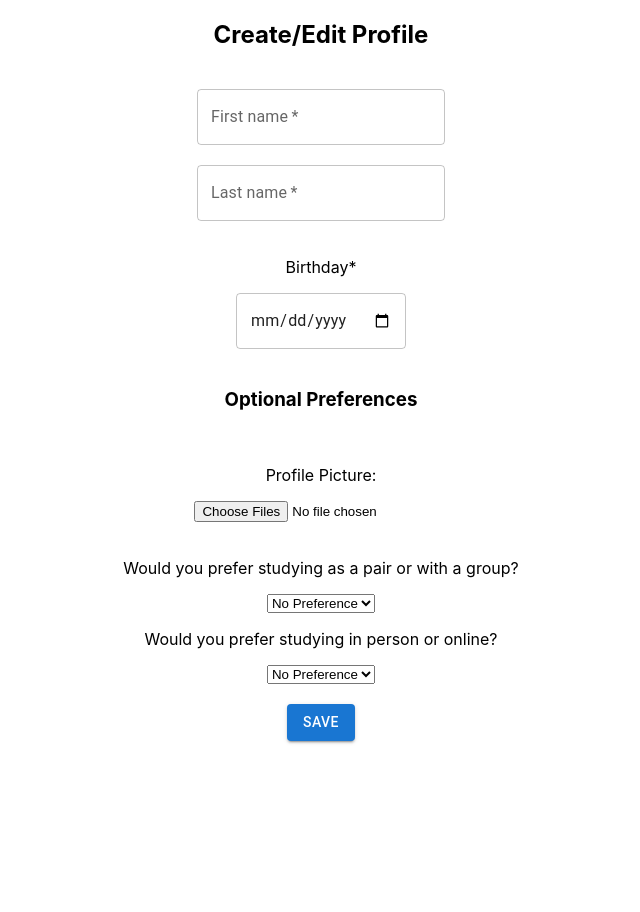
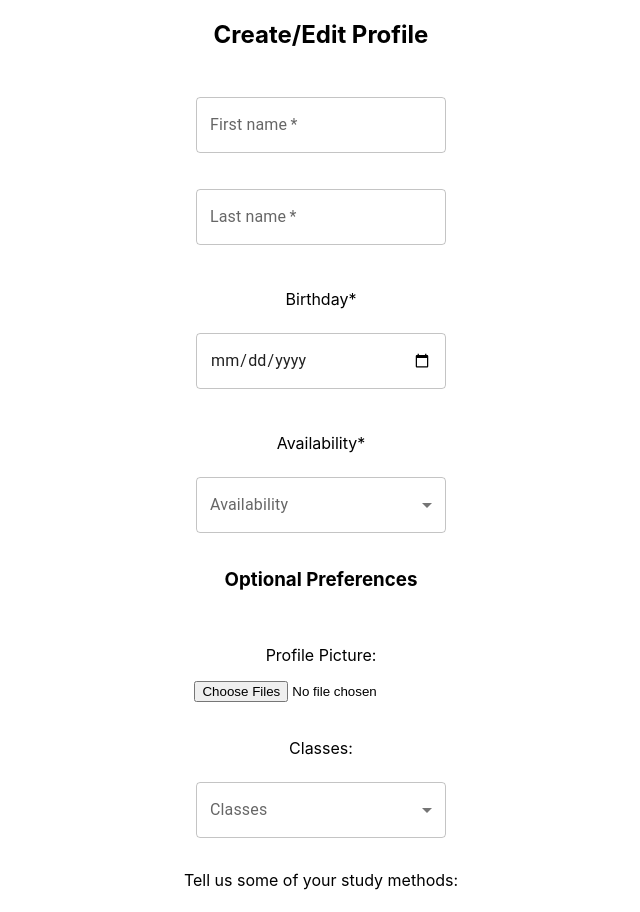
Before and after one commit to elizachary99/studdi, a React (Create React App) app: page /editProfile in a window 1280 px wide. Shown: the top 912 px of the page, without its empty margins (319-959 px from the left). Before the commit the page ends 800 px from the top, so only its background shows below. Built offline with nearby package versions, Linux system fonts and the light colour scheme.

Commit message:
edit profile changed

```diff
--- a/src/EditProfile.js
+++ b/src/EditProfile.js
@@ -2,21 +2,64 @@ import React from 'react'
 import { useState } from 'react'
 import { Button, FormControl, Stack, TextField } from '@mui/material'
 import { useNavigate } from 'react-router-dom'
+import OutlinedInput from '@mui/material/OutlinedInput';
+import InputLabel from '@mui/material/InputLabel';
+import MenuItem from '@mui/material/MenuItem';
+import ListItemText from '@mui/material/ListItemText';
+import Select from '@mui/material/Select';
+import Checkbox from '@mui/material/Checkbox';
+// import './index.css';
 
 function EditProfile() {
     const [first, setFirst] = useState("")
     const [last, setLast] = useState("")
     const [birthday, setBirthday] = useState(new Date())
     const [picture, setPicture] = useState()
-    const [studyType, setStudyType] = useState("No Preference")
-    const [studyLocation, setStudyLocation] = useState("No Preference")
+    // const [studyType, setStudyType] = useState("No Preference")
+    // const [studyLocation, setStudyLocation] = useState("No Preference")
     const [error, setError] = useState("\u00A0")
+    const [av, setAv] = useState([])
+    const [clas, setClas] = useState([])
+    const [method, setMethod] = useState([])
+
+    const handleChangeA = (event) => {
+        const {
+            target: { value },
+        } = event;
+        setAv(
+            // On autofill we get a stringified value.
+            typeof value === 'string' ? value.split(',') : value,
+        );
+    };
+
+    const handleChangeC = (event) => {
+        const {
+            target: { value },
+        } = event;
+        setClas(
+            // On autofill we get a stringified value.
+            typeof value === 'string' ? value.split(',') : value,
+        );
+    };
+
+    const handleChangeM = (event) => {
+        const {
+            target: { value },
+        } = event;
+        setMethod(
+            // On autofill we get a stringified value.
+            typeof value === 'string' ? value.split(',') : value,
+        );
+    };
 
     const navigate = useNavigate()
 
     const handleSubmit = (e) => {
         e.preventDefault()
     }
+    const methods = ['Pair', 'Group', 'In Person', 'Online'];
+    const times = ['Mon. Morning', 'Mon. Afternoon', 'Tues. Morning', 'Tues. Afternoon', 'Wed. Morning', 'Wed. Afternoon', 'Thurs. Morning', 'Thurs. Afternoon', 'Fri. Morning', 'Fri. Afternoon', 'Sat. Morning', 'Sat. Afternoon', 'Sun. Morning', 'Sun. Afternoon'];
+    const classes = ['BIOL 101', 'ECON101']
 
     return (
         <Stack id="profile-panel" direction="column" alignItems="center">
@@ -24,18 +67,84 @@ function EditProfile() {
             <form onSubmit={handleSubmit}>
                 <Stack id="profile-form" direction="column" alignItems="center">
                     <TextField id="first" label='First name' required
-                        value={first} onChange={e => setFirst(e.target.value)} /><br />
+                        value={first} onChange={e => setFirst(e.target.value)} sx={{ m: 1, width: 250 }} /><br />
                     <TextField id='last' label='Last name' required
-                        value={last} onChange={e => setLast(e.target.value)} /><br />
+                        value={last} onChange={e => setLast(e.target.value)} sx={{ m: 1, width: 250 }} /><br />
+
                     <p>Birthday*</p>
                     <TextField type="date" id="birthday" required
-                        value={birthday} onChange={e => setBirthday(e.target.value)} /><br />
+                        value={birthday} onChange={e => setBirthday(e.target.value)} sx={{ m: 1, width: 250 }} /><br />
+
+                    <p>Availability*</p>
+                    <FormControl sx={{ m: 1, width: 250, mb: 2 }}>
+                        <InputLabel id="demo-multiple-checkbox-label">Availability</InputLabel>
+                        <Select
+                            labelId="demo-multiple-checkbox-label"
+                            id="demo-multiple-checkbox"
+                            multiple={true}
+                            value={av}
+                            onChange={handleChangeA}
+                            input={<OutlinedInput label="Availability" />}
+                            renderValue={(selected) => selected.join(', ')}
+                        >
+                            {times.map((t) => (
+                                <MenuItem key={t} value={t}>
+                                    <Checkbox checked={av.indexOf(t) > -1} />
+                                    <ListItemText primary={t} />
+                                </MenuItem>
+                            ))}
+                        </Select>
+                    </FormControl>
 
                     <h3>Optional Preferences</h3><br />
+
                     <p>Profile Picture:</p>
-                    <input type="file" accept="image/*" multiple="false"
-                        value={picture} onChange={e => setPicture(e.target.value)} /><br />
-                    <p>Would you prefer studying as a pair or with a group?</p>
+                        <input type="file" accept="image/*" multiple="false"
+                            value={picture} onChange={e => setPicture(e.target.value)} />
+                    <br />
+
+                    <p>Classes:</p>
+                    <FormControl sx={{ m: 1, width: 250, mb: 2 }}>
+                        <InputLabel id="demo-multiple-checkbox-label">Classes</InputLabel>
+                        <Select
+                            labelId="demo-multiple-checkbox-label"
+                            id="demo-multiple-checkbox"
+                            multiple={true}
+                            value={clas}
+                            onChange={handleChangeC}
+                            input={<OutlinedInput label="Class" />}
+                            renderValue={(selected) => selected.join(', ')}
+                        >
+                            {classes.map((c) => (
+                                <MenuItem key={c} value={c}>
+                                    <Checkbox checked={clas.indexOf(c) > -1} />
+                                    <ListItemText primary={c} />
+                                </MenuItem>
+                            ))}
+                        </Select>
+                    </FormControl>
+
+                    <p>Tell us some of your study methods:</p>
+                    <FormControl sx={{ m: 1, width: 250, mb: 2 }}>
+                        <InputLabel id="demo-multiple-checkbox-label">Study Methods</InputLabel>
+                        <Select
+                            labelId="demo-multiple-checkbox-label"
+                            id="demo-multiple-checkbox"
+                            multiple={true}
+                            value={method}
+                            onChange={handleChangeM}
+                            input={<OutlinedInput label="Study Methods" />}
+                            renderValue={(selected) => selected.join(', ')}
+                        >
+                            {methods.map((m) => (
+                                <MenuItem key={m} value={m}>
+                                    <Checkbox checked={method.indexOf(m) > -1} />
+                                    <ListItemText primary={m} />
+                                </MenuItem>
+                            ))}
+                        </Select>
+                    </FormControl>
+                    {/* <p>Would you prefer studying as a pair or with a group?</p>
                     <select defaultValue= {studyType} name="pairOrGroup" id="pairOrGroup" onChange={e => setStudyType(e.target.textContent)}>
                         <option value="NoPreference">No Preference</option>
                         <option value="Pair">Pair</option>
@@ -46,7 +155,7 @@ function EditProfile() {
                         <option value="NoPreference">No Preference</option>
                         <option value="Online">Online</option>
                         <option value="InPerson">In Person</option>
-                    </select><br />
+                    </select><br /> */}
 
                     <Button id="save-profile" variant="contained" type="submit">Save</Button>
                     <div id="error-message" style={{ color: "red" }}>{error}</div>
--- a/src/index.css
+++ b/src/index.css
@@ -16,3 +16,7 @@ code {
   font-family: source-code-pro, Menlo, Monaco, Consolas, 'Courier New',
     monospace;
 }
+
+center{
+  align-content: center !important;
+}
```
Also changed, not shown: 1 other file (tests, documents, lock files or other folders).
